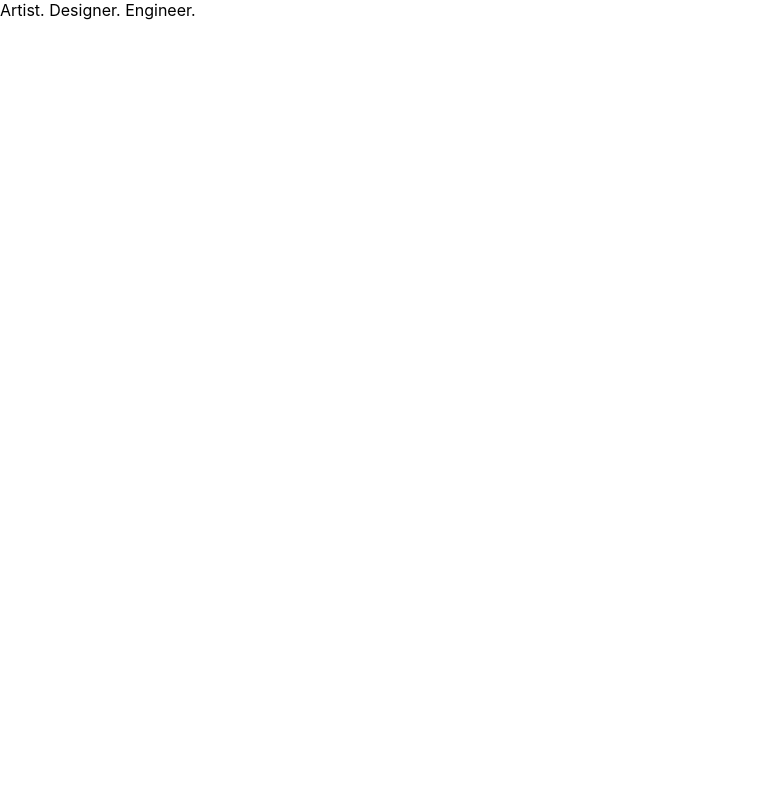
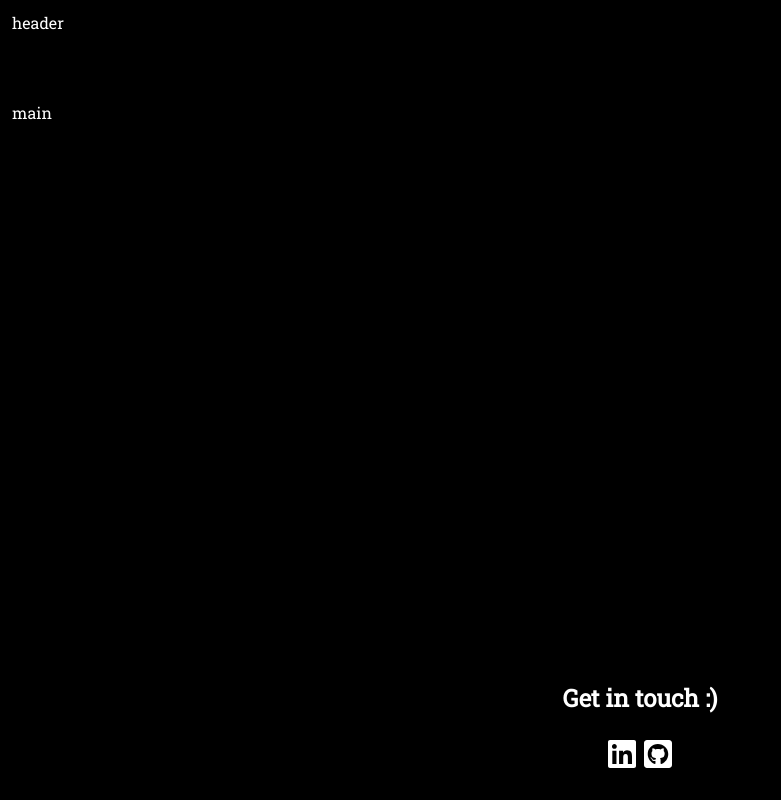
Before and after one commit to jennyhuii/personal-website, a React (Create React App) app: page / in a window 1280 px wide. Shown: the whole page, without its empty margins (0-781 px from the left). Built offline with nearby package versions, Linux system fonts and the light colour scheme.

Commit message:
footer and icons

```diff
--- a/package.json
+++ b/package.json
@@ -3,6 +3,11 @@
   "version": "0.1.0",
   "private": true,
   "dependencies": {
+    "@fortawesome/fontawesome-svg-core": "^1.2.36",
+    "@fortawesome/free-brands-svg-icons": "^5.15.4",
+    "@fortawesome/free-regular-svg-icons": "^5.15.4",
+    "@fortawesome/free-solid-svg-icons": "^5.15.4",
+    "@fortawesome/react-fontawesome": "^0.1.16",
     "@testing-library/jest-dom": "^5.16.1",
     "@testing-library/react": "^12.1.2",
     "@testing-library/user-event": "^13.5.0",
--- a/public/index.html
+++ b/public/index.html
@@ -2,7 +2,7 @@
 <html lang="en">
   <head>
     <meta charset="utf-8" />
-    <link rel="icon" href="%PUBLIC_URL%/favicon.ico" />
+    <link rel="icon" href="%PUBLIC_URL%/jenny_logo.png" />
     <meta name="viewport" content="width=device-width, initial-scale=1" />
     <meta name="theme-color" content="#000000" />
     <meta
@@ -24,7 +24,10 @@
       work correctly both with client-side routing and a non-root public URL.
       Learn how to configure a non-root public URL by running `npm run build`.
     -->
-    <title>React App</title>
+    <title>Jenny Hui</title>
+    <style>
+      @import url('https://fonts.googleapis.com/css?family=Roboto+Slab&display=swap');
+    </style>
   </head>
   <body>
     <noscript>You need to enable JavaScript to run this app.</noscript>
--- a/src/App.jsx
+++ b/src/App.jsx
@@ -1,20 +1,69 @@
 import React from 'react';
-import { ThemeProvider } from 'styled-components';
+import styled, { ThemeProvider } from 'styled-components';
+import { library } from '@fortawesome/fontawesome-svg-core';
+import { fab } from '@fortawesome/free-brands-svg-icons';
+import { faLinkedin, faGithubSquare } from '@fortawesome/free-brands-svg-icons';
+
+import Footer from './components/Footer';
+
+library.add(fab, faLinkedin, faGithubSquare)
 
 const theme = {
   main: "black-and-white"
 };
 
+const Grid = styled.div`
+  display: grid;
+  grid-template-columns: [first] 40px [line2] 50px [line3] auto [col4-start] 50px [five] 40px [end];
+  grid-template-rows: [row1-start] 90px [row1-end] auto [third-line] 150px [last-line];
+  background-color: black;
+  height: 100vh;
+`
+
+const HeaderContainer = styled.div`
+  grid-column-start: 1;
+  grid-column-end: end;
+  grid-row-start: row1-start;
+  grid-row-end: 1;
+  color: white;
+  padding: 0.75rem;
+`
+
+const MainContainer = styled.div`
+  grid-column-start: 1;
+  grid-column-end: end;
+  grid-row-start: 2;
+  grid-row-end: 2;
+  color: white;
+  justify-self: stretch;
+  padding: 0.75rem;
+`
+
+const FooterContainer = styled.div`
+  grid-column-start: 1;
+  grid-column-end: end;
+  grid-row-start: 3;
+  grid-row-end: 3;
+  color: white;
+  justify-self: stretch;
+  padding: 0.75rem;
+`
+
 const App = () => {
   return (
     <ThemeProvider theme={theme}>
-      <div className="App">
-        <header className="App-header">
-          Artist. Designer. Engineer.
-        </header>
-      </div>
+      <Grid>
+        <HeaderContainer>
+          header
+        </HeaderContainer>
+        <MainContainer>
+          main
+        </MainContainer>
+        <FooterContainer>
+          <Footer/>
+        </FooterContainer>
+      </Grid>
     </ThemeProvider>
-
   );
 }
 
--- /dev/null
+++ b/src/components/Footer.jsx
@@ -0,0 +1,45 @@
+import React from 'react';
+import styled from 'styled-components';
+import { FontAwesomeIcon } from '@fortawesome/react-fontawesome'
+
+const StyledFooterContainer = styled.div`
+    text-align: center;
+`
+
+const StyledIconContainer = styled.div`
+    display: flex;
+    flex-direction: row;
+    justify-content: center;
+`
+
+const IconContainer = styled.div`
+    padding: 0.25rem;
+    &:hover>svg {
+        cursor: pointer;
+        color: #ADD8E6;
+      }
+`
+
+const Footer = () => {
+
+    const openLink = (url) => window.open(url);
+
+    return (
+        <StyledFooterContainer>
+            <h2>
+                Get in touch :)
+            </h2>
+            <StyledIconContainer>
+                <IconContainer>
+                    <FontAwesomeIcon size='2x' icon={['fab', 'linkedin']} onClick={() => openLink('https://www.linkedin.com/in/jennyhui93')}/>
+                </IconContainer>
+                <IconContainer>
+                    <FontAwesomeIcon size='2x' icon={['fab', 'github-square']} onClick={() => openLink('https://www.github.com/jennyhuii')}/>
+                </IconContainer>
+            </StyledIconContainer>
+
+        </StyledFooterContainer>
+    )
+}
+
+export default Footer;
--- a/src/index.css
+++ b/src/index.css
@@ -1,8 +1,6 @@
 body {
   margin: 0;
-  font-family: -apple-system, BlinkMacSystemFont, 'Segoe UI', 'Roboto', 'Oxygen',
-    'Ubuntu', 'Cantarell', 'Fira Sans', 'Droid Sans', 'Helvetica Neue',
-    sans-serif;
+  font-family: 'Roboto Slab';
   -webkit-font-smoothing: antialiased;
   -moz-osx-font-smoothing: grayscale;
 }
```
Also changed, not shown: 1 other file (tests, documents, lock files or other folders).
